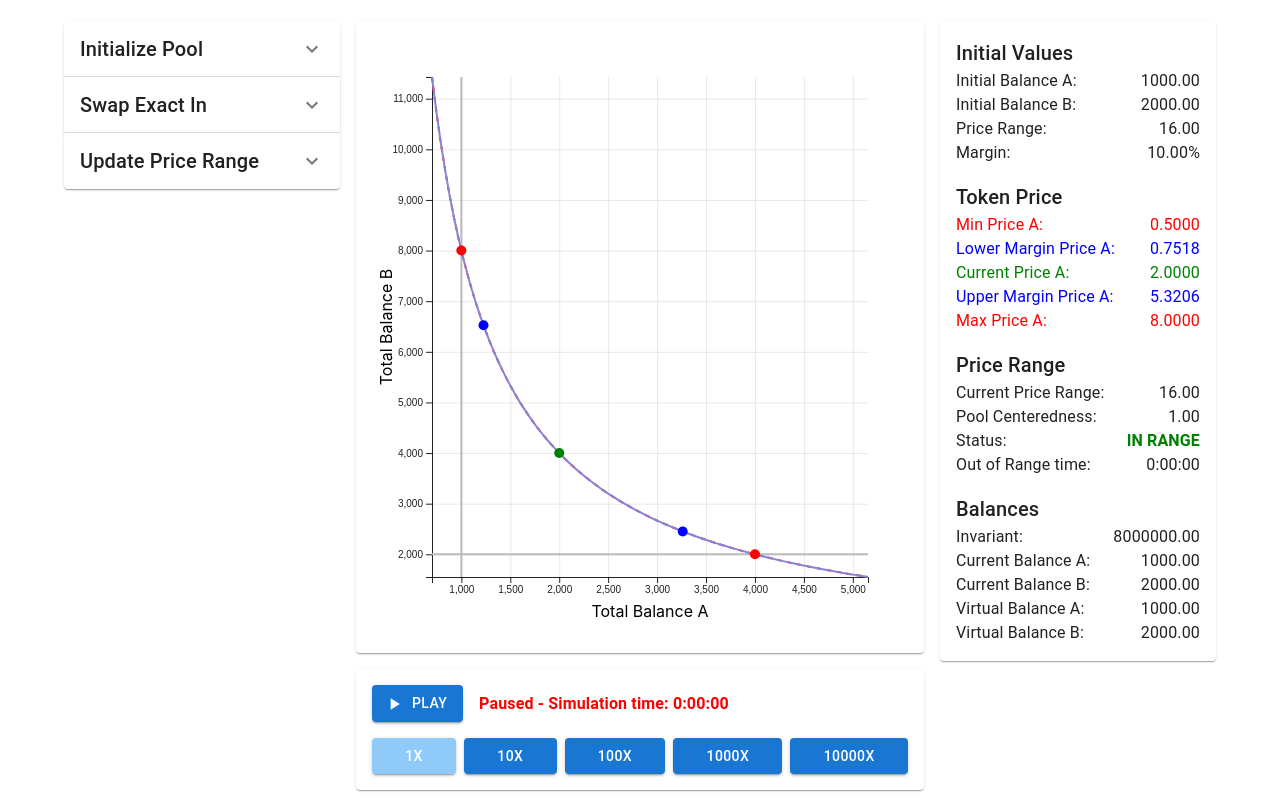
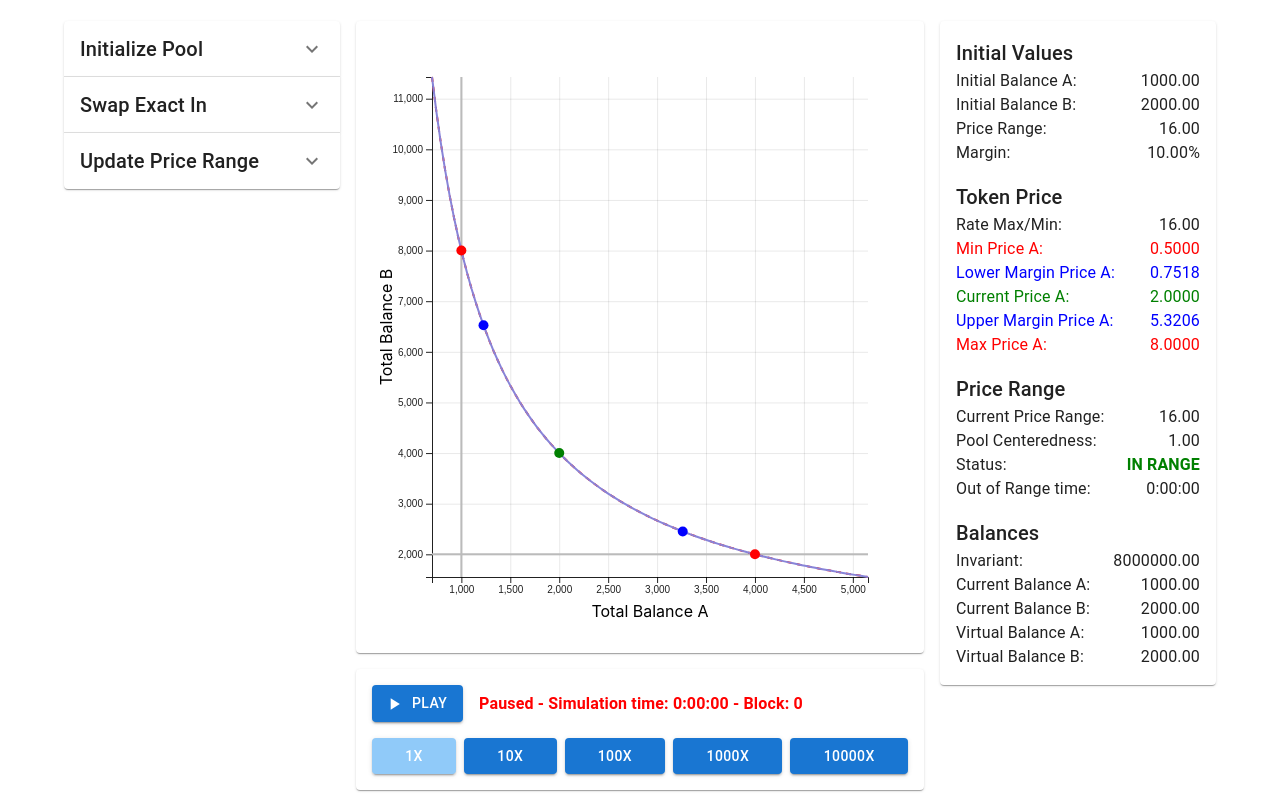
Before and after one commit to balancer/reclamm, a React (Create React App) app in the folder research/: page / in a window 1280 px wide. Built offline with nearby package versions, Linux system fonts and the light colour scheme.

Commit message:
Update Price Range logic

```diff
--- a/research/src/Research.tsx
+++ b/research/src/Research.tsx
@@ -24,10 +24,12 @@ const defaultSwapAmountIn = 100;
 const timeFix = 12464935.015039;
 
 const tickMilliseconds = 20;
+const secondsPerBlock = 12;
 
 export default function Research() {
   const [isPlaying, setIsPlaying] = useState<boolean>(false);
   const [counter, setCounter] = useState<number>(0);
+  const [blockNumber, setBlockNumber] = useState<number>(0);
   const [lastSwapCounter, setLastSwapCounter] = useState<number>(0);
   const [speedMultiplier, setSpeedMultiplier] = useState<number>(1);
   const [isPoolInRange, setIsPoolInRange] = useState<boolean>(true);
@@ -205,37 +207,55 @@ export default function Research() {
   }, [isPlaying, speedMultiplier]);
 
   useEffect(() => {
+    // Update values once every block.
+    if (counter % secondsPerBlock > 0.001 * (tickMilliseconds * speedMultiplier) || !isPlaying) return;
+    setBlockNumber((prev) => prev + 1);
+
+    let newPriceRange = priceRange;
+
+    // Price range update logic
+    if (counter >= startTime && counter <= endTime) {
+      // Q0 is updating.
+      newPriceRange =
+        ((counter - startTime) * targetPriceRange + (endTime - counter) * startPriceRange) / (endTime - startTime);
+      setPriceRange(newPriceRange);
+
+      if (poolCenteredness > margin / 100) {
+        // Update price range when pool is in range and maintain pool centeredness
+        const centerBalanceA = virtualBalances.virtualBalanceA * (Math.sqrt(Math.sqrt(priceRange)) - 1);
+        const centerBalanceB = virtualBalances.virtualBalanceB * (Math.sqrt(Math.sqrt(priceRange)) - 1);
+
+        const newDenominator = Math.sqrt(Math.sqrt(newPriceRange)) - 1;
+        setVirtualBalances({
+          virtualBalanceA: centerBalanceA / newDenominator,
+          virtualBalanceB: centerBalanceB / newDenominator,
+        });
+        return; // Skip the regular virtual balance updates
+      }
+    }
+
     if (poolCenteredness > margin / 100) return;
-    if (counter % 1 > 0.001 * (tickMilliseconds * speedMultiplier)) return; // Only update once every second.
 
-    // Calculate tau
     const tau = priceShiftDailyRate / timeFix;
 
-    // Determine which token's virtual balance to update based on the condition
     if (
       currentBalanceB === 0 ||
       currentBalanceA / currentBalanceB > virtualBalances.virtualBalanceA / virtualBalances.virtualBalanceB
     ) {
-      // Update virtualBalanceB first
       const newVirtualBalanceB = virtualBalances.virtualBalanceB * Math.pow(1 - tau, counter - lastSwapCounter + 1);
-
-      // Then calculate virtualBalanceA based on the new virtualBalanceB
       const newVirtualBalanceA =
         (currentBalanceA * (newVirtualBalanceB + currentBalanceB)) /
-        (newVirtualBalanceB * (Math.sqrt(priceRange) - 1) - currentBalanceB);
+        (newVirtualBalanceB * (Math.sqrt(newPriceRange) - 1) - currentBalanceB);
 
       setVirtualBalances({
         virtualBalanceA: newVirtualBalanceA,
         virtualBalanceB: newVirtualBalanceB,
       });
     } else {
-      // Update virtualBalanceA first
       const newVirtualBalanceA = virtualBalances.virtualBalanceA * Math.pow(1 - tau, counter - lastSwapCounter + 1);
-
-      // Then calculate virtualBalanceB based on the new virtualBalanceA
       const newVirtualBalanceB =
         (currentBalanceB * (newVirtualBalanceA + currentBalanceA)) /
-        (newVirtualBalanceA * (Math.sqrt(priceRange) - 1) - currentBalanceA);
+        (newVirtualBalanceA * (Math.sqrt(newPriceRange) - 1) - currentBalanceA);
 
       setVirtualBalances({
         virtualBalanceA: newVirtualBalanceA,
@@ -486,7 +506,7 @@ export default function Research() {
                   color: isPlaying ? 'green' : 'red',
                 }}
               >
-                {isPlaying ? 'Running' : 'Paused'} - Simulation time: {formatTime(counter)}
+                {isPlaying ? 'Running' : 'Paused'} - Simulation time: {formatTime(counter)} - Block: {blockNumber}
               </Typography>
             </div>
             <div style={{ display: 'flex', gap: 8, flexWrap: 'wrap' }}>
@@ -531,6 +551,15 @@ export default function Research() {
             <Typography variant="h6" style={{ marginTop: 16 }}>
               Token Price
             </Typography>
+            <div style={{ display: 'flex', justifyContent: 'space-between' }}>
+              <Typography>Rate Max/Min:</Typography>
+              <Typography>
+                {(
+                  Math.pow(invariant, 2) /
+                  (Math.pow(virtualBalances.virtualBalanceA, 2) * Math.pow(virtualBalances.virtualBalanceB, 2))
+                ).toFixed(2)}
+              </Typography>
+            </div>
             <div style={{ display: 'flex', justifyContent: 'space-between' }}>
               <Typography style={{ color: 'red' }}>Min Price A:</Typography>
               <Typography style={{ color: 'red' }}>
```
Also changed, not shown: research/firebase.json.
